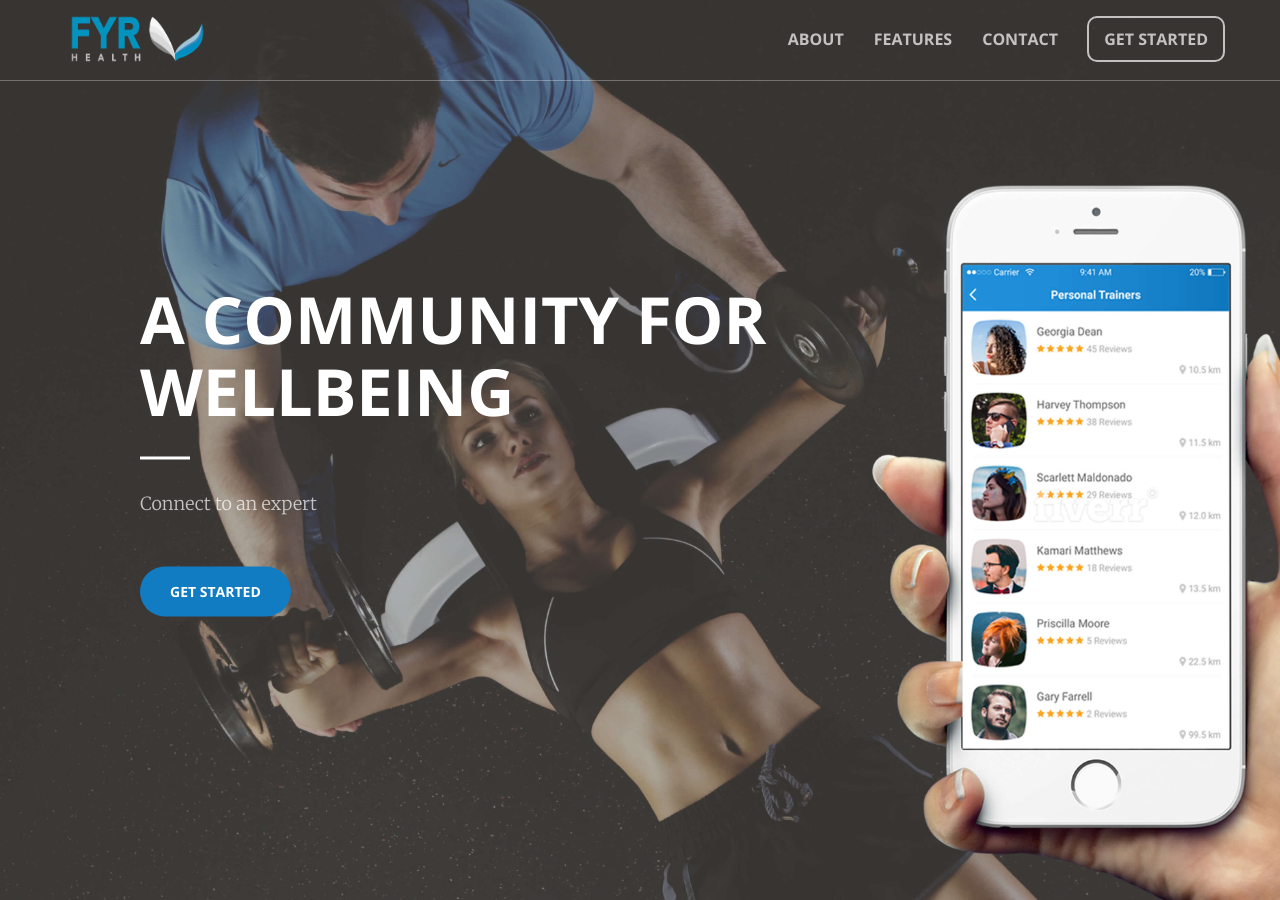
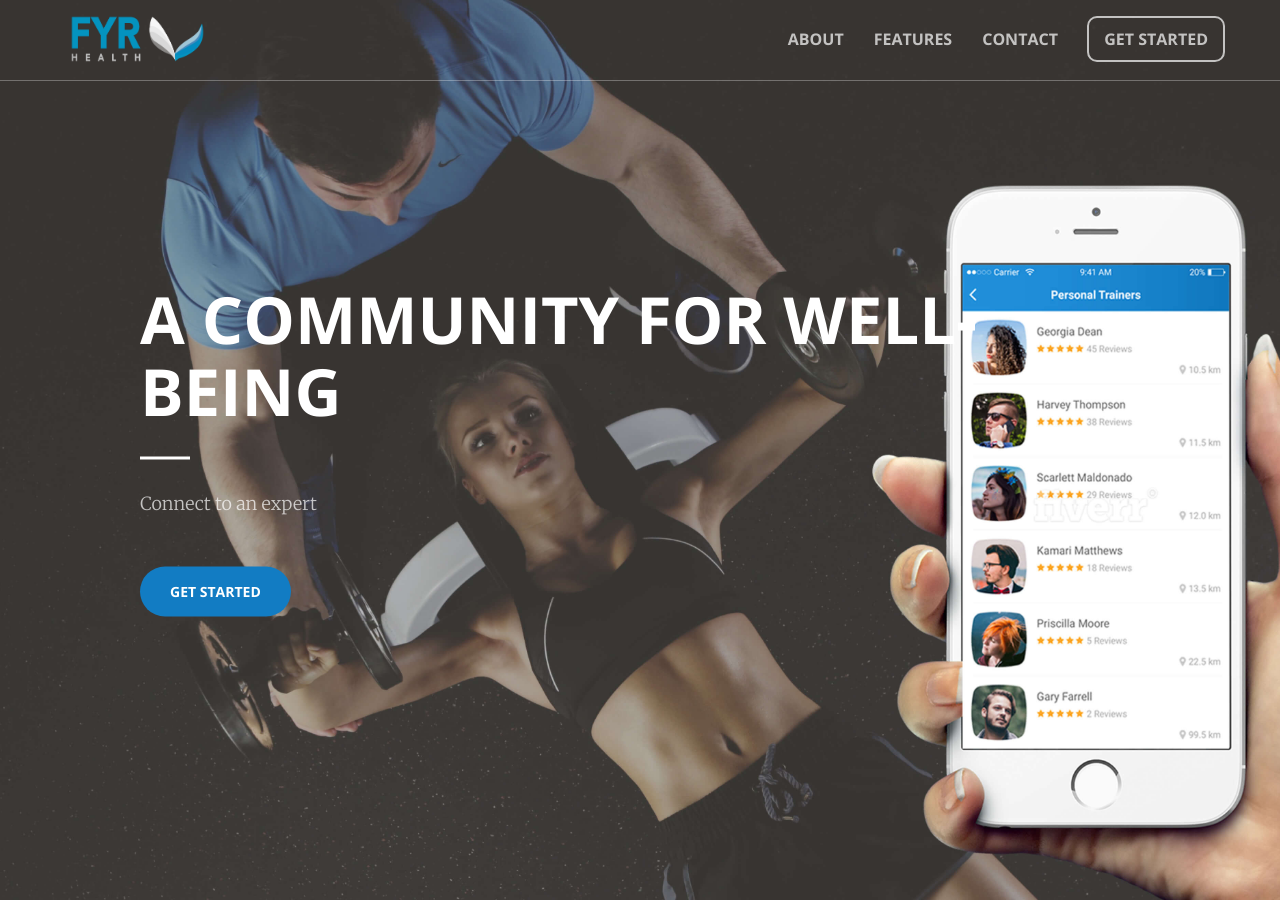
Before and after one commit to FYR-Health/FYR-Health.github.io, a Jekyll site: the page built from index.html, in a window 1280 px wide and 900 px high. Built offline with Jekyll 4.4.1, drawn with Linux system fonts in a browser that asks for light colours; some of the changed text lies outside the part shown.

Commit message:
[r] 45: Fix typo: Well-being instead of Wellbeing
https://trello.com/c/KWUzlut5

```diff
--- a/_includes/features.html
+++ b/_includes/features.html
@@ -2,7 +2,7 @@
   <div class="container">
     <div class="row">
       <div class="col-md-12 text-center">
-        <h2 class="section-heading">Advance Your Wellbeing</h2>
+        <h2 class="section-heading">Advance Your Well-being</h2>
         <hr class="primary">
       </div>
     </div>
--- a/_includes/header.html
+++ b/_includes/header.html
@@ -1,7 +1,7 @@
 <header>
   <div class="header-content">
     <div class="header-content-inner">
-      <h1>A Community for Wellbeing</h1>
+      <h1>A Community for Well-being</h1>
       <hr>
       <p>Connect to an expert</p>
       <a href="#" class="btn btn-primary btn-xl">Get Started</a>
```
